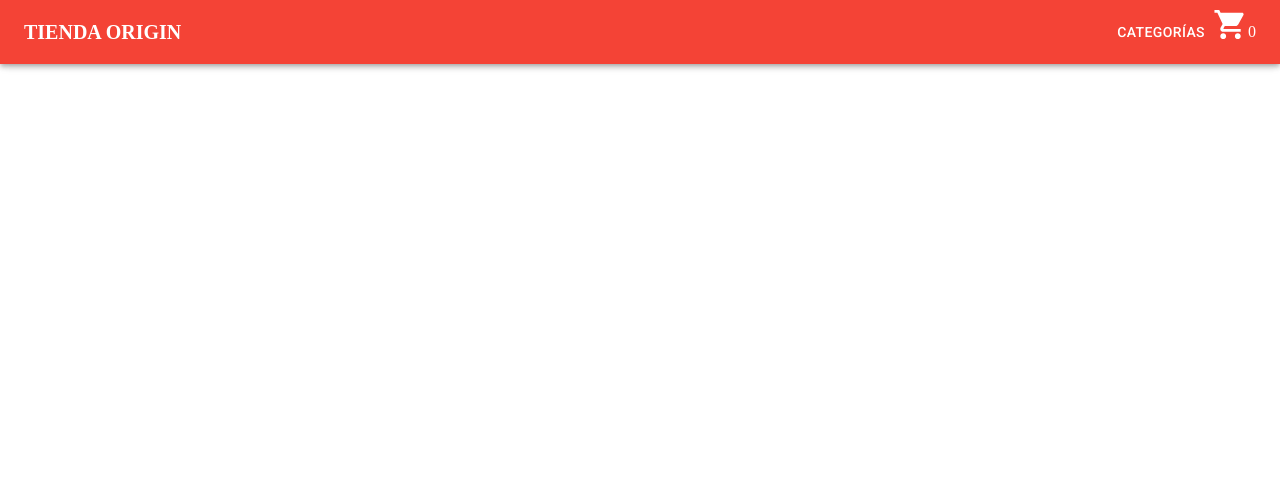
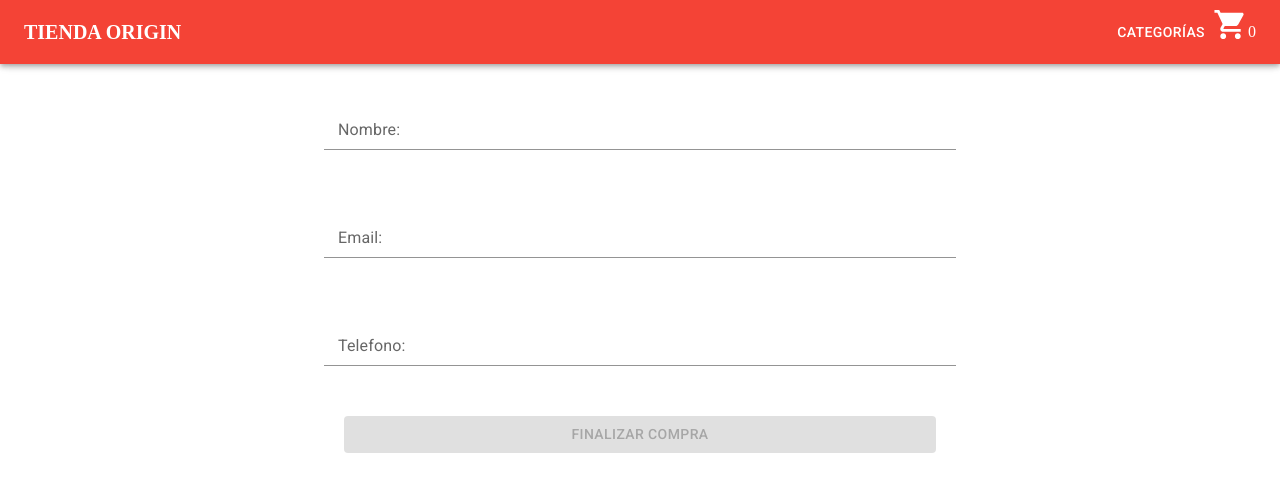
Before and after one commit to facumoyano/Tienda-react, a React (Create React App) app: page /checkout in a window 1280 px wide. Shown: the top 492 px of the page. Built offline with nearby package versions, Linux system fonts and the light colour scheme; no server answers.

Commit message:
desafío Item Collection 2

```diff
--- a/src/App.js
+++ b/src/App.js
@@ -7,6 +7,7 @@ import ItemDetailContainer from "./components/ItemDetailContainer";
 import ItemListContainer from "./components/ItemListContainer";
 import Cart from "./components/Cart";
 import { CartProvider } from "./context/CartContext";
+import Checkout from "./components/Checkout";
 
 
 
@@ -29,6 +30,9 @@ function App() {
         <Route path="/cart" element={<Cart />}>
 
         </Route>
+        <Route path="/checkout" element={<Checkout />}>
+
+        </Route>
       </Routes>
       </ThemeProvider>
       </CartProvider>
--- a/src/components/Cart.js
+++ b/src/components/Cart.js
@@ -10,6 +10,7 @@ import TableHead from "@mui/material/TableHead";
 import TableRow from "@mui/material/TableRow";
 import Paper from "@mui/material/Paper";
 import { Button, Typography } from "@mui/material";
+import { Link } from "react-router-dom";
 
 const Cart = () => {
   const { items, removeItem, emptyItems, getTotal, cartLenght } =
@@ -71,6 +72,11 @@ const Cart = () => {
           <Button variant="contained" onClick={emptyItems}>
             Vaciar carrito
           </Button>
+          <Link to='/checkout' className="textDecoration">
+            <Button variant="outlined">
+              Terminar compra
+            </Button>
+          </Link>
           <p>Total: {getTotal()} </p>
         </div>
       )}
--- /dev/null
+++ b/src/components/Checkout.js
@@ -0,0 +1,186 @@
+import React from "react";
+import { addDoc, collection, doc, updateDoc } from "firebase/firestore";
+import { useState } from "react";
+import { useCartContext } from "../context/CartContext";
+
+import db from "../firebase/firebase";
+import { Button, FormControl, InputLabel, Input, Alert } from "@mui/material";
+import Modal from "@mui/material/Modal";
+import { Box } from "@mui/system";
+import { Link } from "react-router-dom";
+
+const style = {
+  position: "absolute",
+  top: "50%",
+  left: "50%",
+  transform: "translate(-50%, -50%)",
+  width: 400,
+  bgcolor: "background.paper",
+  border: "2px solid #000",
+  boxShadow: 24,
+  p: 4,
+};
+
+const Checkout = () => {
+  const { items, getTotal, emptyItems } = useCartContext();
+  const [error, setError] = useState(false);
+  const [open, setOpen] = useState(false);
+  const [idCompra, setIdCompra] = useState("");
+  const handleOpen = () => {
+    setOpen(true);
+  };
+  const handleClose = () => {
+    setOpen(false);
+  };
+  const [buyer, setBuyer] = useState({
+    nombre: "",
+    email: "",
+    telefono: "",
+  });
+
+  const date = new Date();
+  const orderDate = date.toLocaleDateString();
+
+  const newOrder = {
+    buyer,
+    product: items,
+    price: getTotal(),
+    date: orderDate,
+  };
+
+  const handleSubmit = async (e) => {
+    try {
+      if (buyer.nombre && buyer.email && buyer.telefono) {
+        e.preventDefault();
+
+        items.forEach((item) => {
+          const itemRef = doc(db, "products", item.id);
+          updateDoc(itemRef, { stock: item.stock - item.cantidad });
+          const orders = collection(db, "orders");
+          addDoc(orders, newOrder).then(({ id }) => {
+            setIdCompra(id);
+          });
+          handleOpen();
+        });
+      } else {
+        setError(true);
+
+        return;
+      }
+      setError(false);
+
+    } catch (err) {
+      console.error(err);
+    }
+  };
+  const handleSubmitChange = (e) => {
+    setBuyer({ ...buyer, [e.target.name]: e.target.value });
+  };
+  return (
+    <Box
+      sx={{
+        display: "flex",
+        flexDirection: "column",
+        width: "50%",
+        margin: "0 auto",
+      }}
+    >
+      <FormControl
+        onSubmit={handleSubmit}
+        sx={{
+          margin: "30px 0",
+        }}
+      >
+        <InputLabel htmlFor="nombre">Nombre:</InputLabel>
+        <Input
+          name="nombre"
+          id="nombre"
+          type="text"
+          aria-describedby="nombre-helper"
+          onChange={handleSubmitChange}
+        />
+      </FormControl>
+
+      <FormControl
+        sx={{
+          margin: "30px 0",
+        }}
+      >
+        <InputLabel htmlFor="email">Email:</InputLabel>
+        <Input
+          name="email"
+          type="email"
+          aria-describedby="email-helper"
+          onChange={handleSubmitChange}
+        />
+      </FormControl>
+
+      <FormControl
+        sx={{
+          margin: "30px 0",
+        }}
+      >
+        <InputLabel htmlFor="telefono">Telefono:</InputLabel>
+        <Input
+          name="telefono"
+          type="number"
+          aria-describedby="telefono-helper"
+          onChange={handleSubmitChange}
+        />
+      </FormControl>
+      {buyer.nombre && buyer.email && buyer.telefono ?
+      <Button
+        variant="contained"
+        onClick={(e) => {
+          handleSubmit(e);
+
+        }}
+        sx={{
+          margin: "20px",
+        }}
+
+      >
+        Finalizar compra
+      </Button> :
+       <Button
+       variant="contained"
+       onClick={(e) => {
+         handleSubmit(e);
+
+       }}
+       sx={{
+         margin: "20px",
+       }}
+       disabled
+     >
+       Finalizar compra
+     </Button>
+      }
+      {error && (
+        <Alert severity="error">Todos los campos son obligatorios</Alert>
+      )}
+      <Modal
+        open={open}
+        onClose={handleClose}
+        aria-labelledby="parent-modal-title"
+        aria-describedby="parent-modal-description"
+      >
+        <Box sx={style}>
+          <h2 id="parent-modal-title">Gracias por tu compra {buyer.nombre} </h2>
+          <p id="parent-modal-description">
+            En los próximos minutos recibirá un mail a {buyer.email} con la
+            orden de compra {idCompra}
+          </p>
+          <p id="parent-modal-description">Que lo disfrutes!</p>
+          <Link to="/" className="link">
+              <Button variant="outlined" onClick={emptyItems}>
+                  Volver a inicio
+              </Button>
+          </Link>
+        </Box>
+      </Modal>
+    </Box>
+  );
+};
+
+export default Checkout;
--- a/src/components/Item.js
+++ b/src/components/Item.js
@@ -14,7 +14,11 @@ const Item = ( {item} ) => {
         <>
 
             <Card sx={{ maxWidth: 300,
-                        width: 300
+                        width: 300,
+                        display: 'flex',
+                        flexDirection: 'column',
+                        alignItems: 'center',
+                        textAlign: 'center'
              }} >
                 <CardMedia
                   component="img"
--- a/src/context/CartContext.js
+++ b/src/context/CartContext.js
@@ -9,23 +9,24 @@ export const CartProvider = ({ children }) => {
   const [count, setCount] = useState(0);
 
 
-  const añadirAlCarrito = (item) => {
-    if(isInCart(item.id)){
-      setItems(items.map (cartItem => {
-        if (cartItem.id === item.id) {
-          return {...cartItem, cantidad: count + cartItem.cantidad}
-        }
-      }))
+  const añadirAlCarrito = item => {
+
+    if (isInCart(item.id)) {
+      setItems(
+        items.map(cartItem => {
+          if (cartItem.id === item.id) {
+            return { ...cartItem, cantidad: count + cartItem.cantidad };
+          } else {return cartItem}
+        })
+      );
     } else {
-      setItems([...items, { cantidad: count, ...item}]);
-
+      setItems([...items, { cantidad: count, ...item }]);
     }
   };
 
   const isInCart = (itemId) => {
     return !!items.find(item => item.id === itemId);
   }
-  console.log(items)
 
   function cartLenght(){
     let quantity = 0;
```
Also changed, not shown: src/components/Form.js (added, +16 -0 lines).
